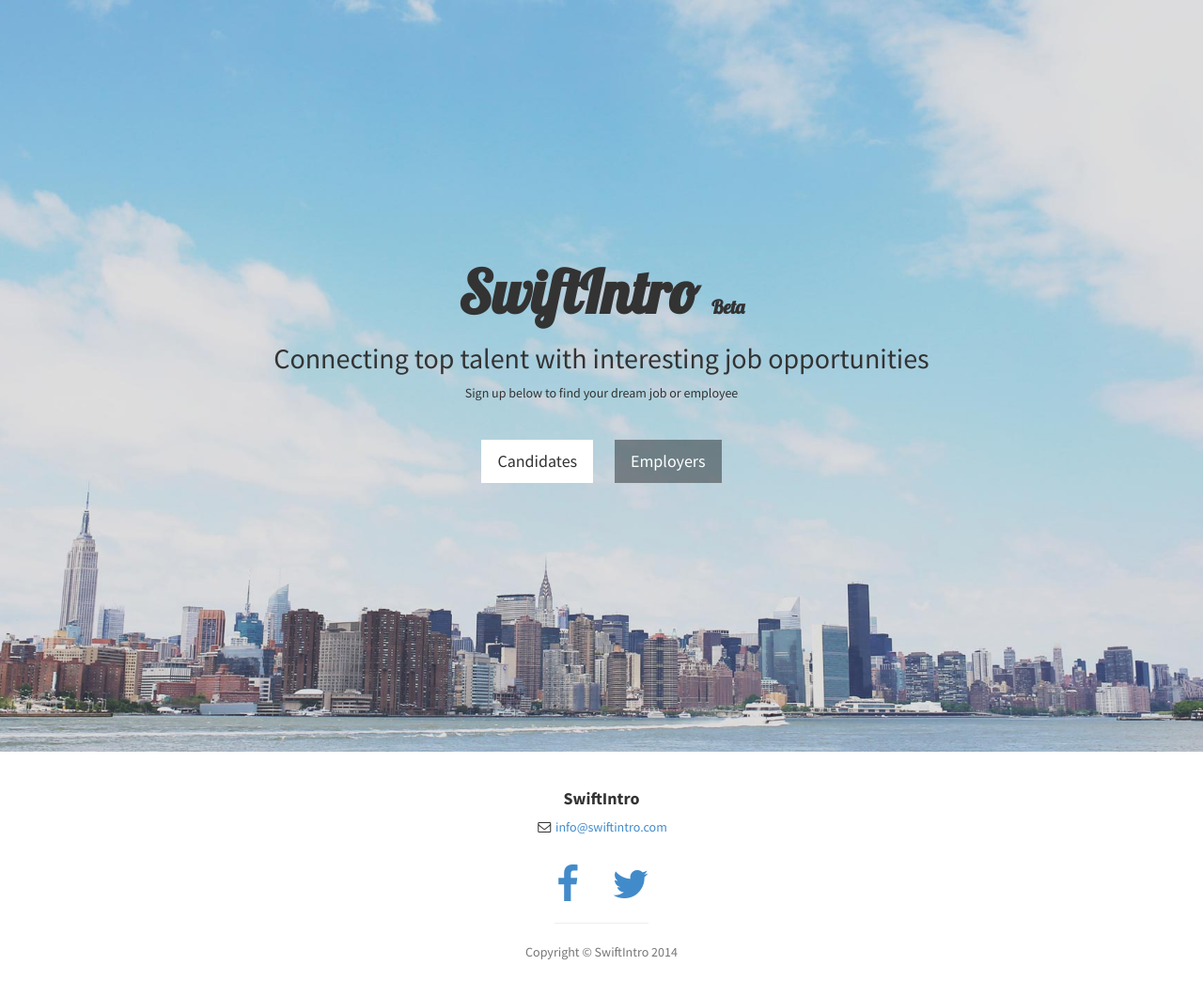
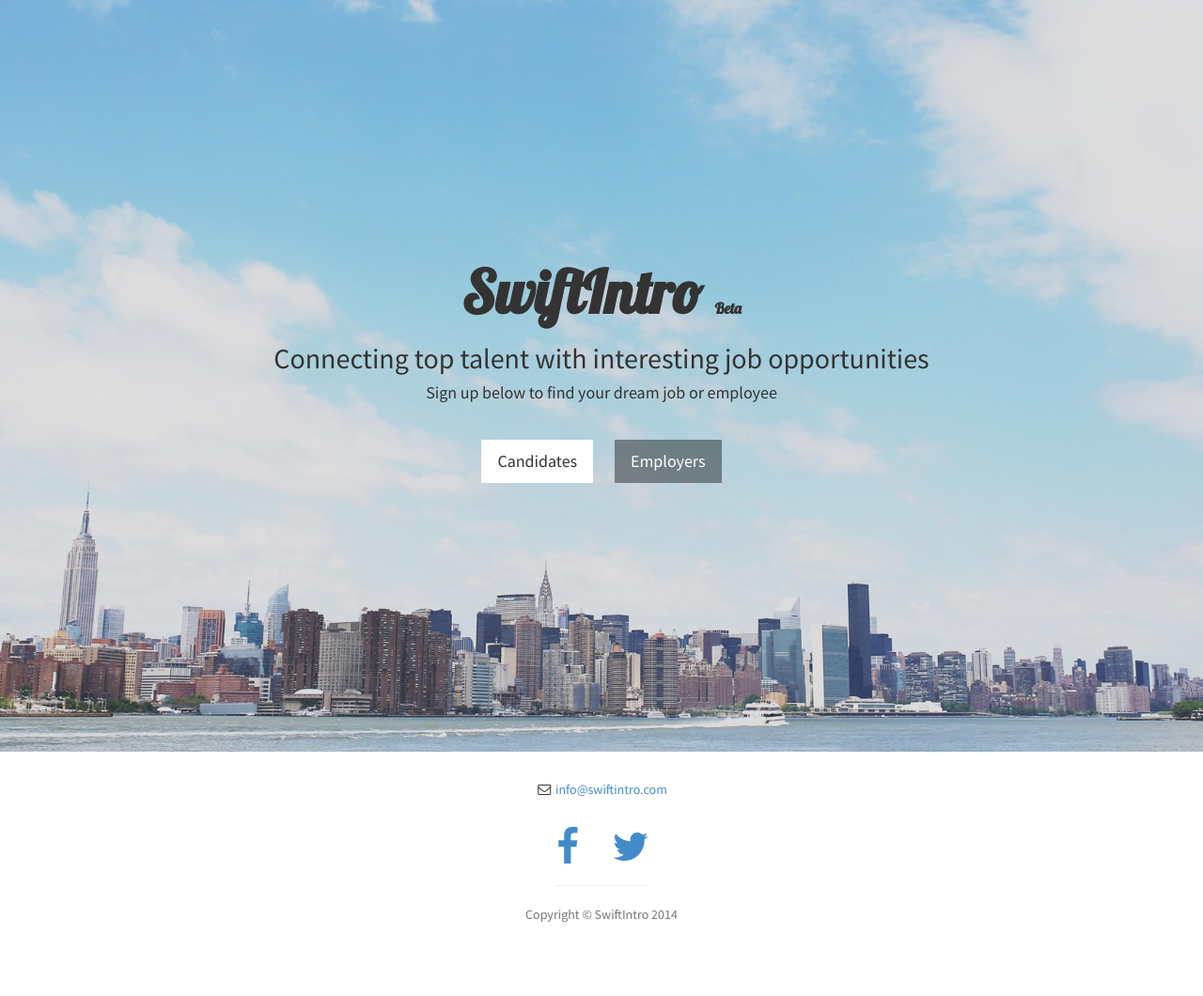
Before and after one commit to nikhiltaneja/si_landing_page, a plain HTML site: page public/index.html in a window 1280 px wide. Shown: the whole page at 94% size. After the commit the page ends 1023 px from the top, so only its background shows below. Drawn offline with Linux system fonts and the light colour scheme.

Commit message:
Minor changes

```diff
--- a/public/index.html
+++ b/public/index.html
@@ -36,9 +36,9 @@
     <!-- Header -->
     <header id="top" class="header">
         <div class="text-vertical-center">
-            <h1 style="font-family: Lobster, cursive">SwiftIntro <span style="font-size: 20px">Beta</span></h1>
+            <h1 style="font-family: Lobster, cursive">SwiftIntro <span style="font-size: 16px">Beta</span></h1>
             <h2>Connecting top talent with interesting job opportunities</h2>
-            <p>Sign up below to find your dream job or employee</p>
+            <h4>Sign up below to find your dream job or employee</h4>
             <br>
             <div class="call-to-action">
                 <a href="http://eepurl.com/2rVF1" class="btn btn-lg btn-light">Candidates</a>
@@ -54,8 +54,7 @@
         <div class="container">
             <div class="row">
                 <div class="col-lg-10 col-lg-offset-1 text-center">
-                    <h4><strong>SwiftIntro</strong>
-                    </h4>
+
                     <ul class="list-unstyled">
                         <li><i class="fa fa-envelope-o fa-fw"></i>  <a href="mailto:info@swiftintro.com">info@swiftintro.com</a>
                         </li>
```
